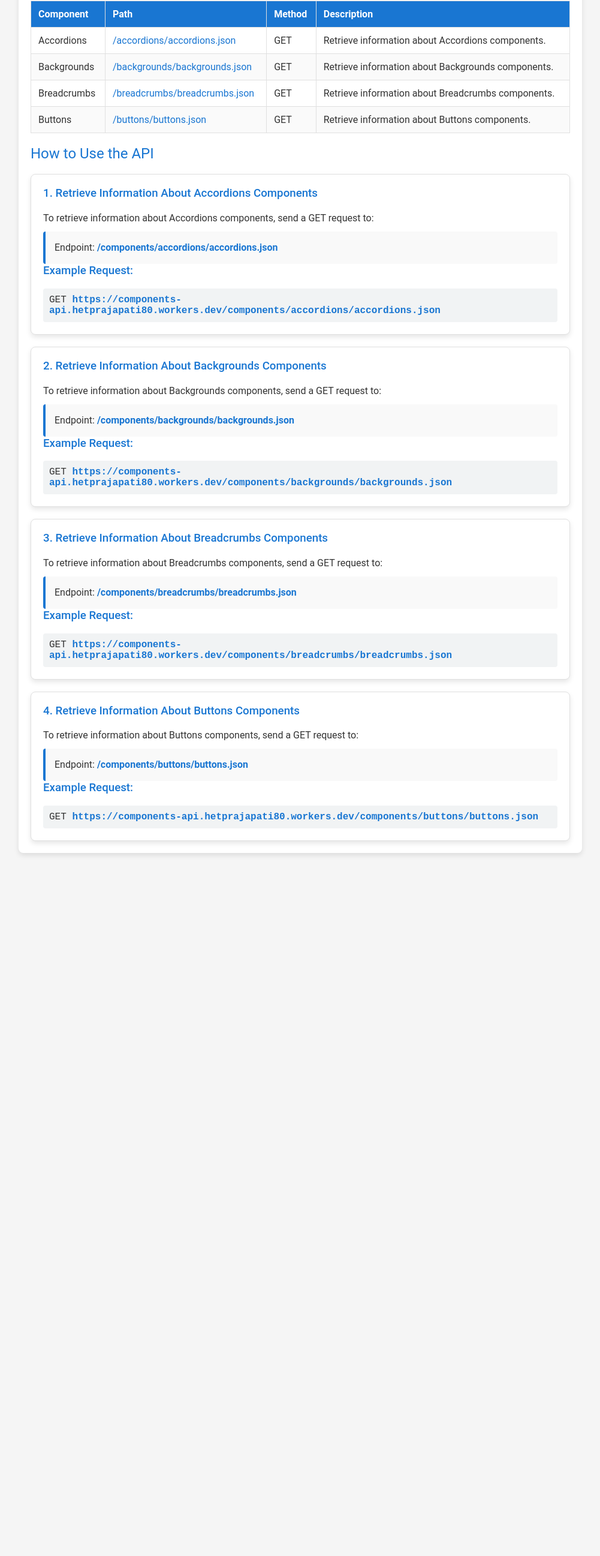
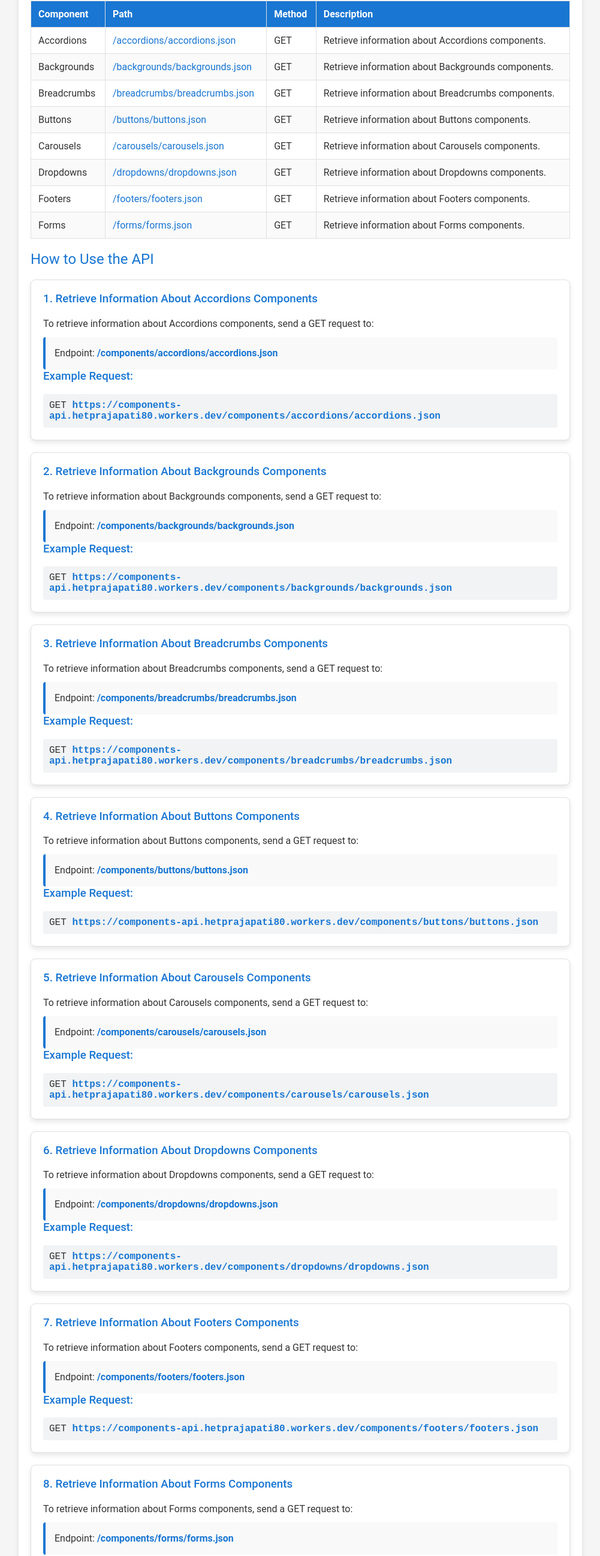
Before and after one commit to prajapatihet/hospitalinfo-api, a plain HTML site: page components.html in a window 1280 px wide. Shown: the part 206-2800 px from the top of the page at 60% size, without its empty margins (139-1140 px from the left). Before the commit the page ends 1668 px from the top, so only its background shows below. Drawn offline with Linux system fonts and the light colour scheme.

Commit message:
Update components.html

```diff
--- a/components.html
+++ b/components.html
@@ -203,11 +203,6 @@
                 padding: 10px;
             }
         }
-
-        .sortable:hover {
-            cursor: pointer;
-            text-decoration: underline;
-        }
     </style>
 </head>
 
@@ -220,10 +215,10 @@
             <table>
                 <thead>
                     <tr>
-                        <th class="sortable" onclick="sortTable(0)">Component</th>
-                        <th class="sortable" onclick="sortTable(1)">Path</th>
-                        <th class="sortable" onclick="sortTable(2)">Method</th>
-                        <th class="sortable" onclick="sortTable(3)">Description</th>
+                        <th>Component</th>
+                        <th>Path</th>
+                        <th>Method</th>
+                        <th>Description</th>
                     </tr>
                 </thead>
                 <tbody>
@@ -258,6 +253,38 @@
                                 target="_blank">/buttons/buttons.json</a></td>
                         <td data-label="Method">GET</td>
                         <td data-label="Description">Retrieve information about Buttons components.</td>
+                    </tr>
+                    <tr>
+                        <td data-label="Component">Carousels</td>
+                        <td data-label="Path"><a
+                                href="https://components-api.hetprajapati80.workers.dev/components/carousels/carousels.json"
+                                target="_blank">/carousels/carousels.json</a></td>
+                        <td data-label="Method">GET</td>
+                        <td data-label="Description">Retrieve information about Carousels components.</td>
+                    </tr>
+                    <tr>
+                        <td data-label="Component">Dropdowns</td>
+                        <td data-label="Path"><a
+                                href="https://components-api.hetprajapati80.workers.dev/components/dropdowns/dropdowns.json"
+                                target="_blank">/dropdowns/dropdowns.json</a></td>
+                        <td data-label="Method">GET</td>
+                        <td data-label="Description">Retrieve information about Dropdowns components.</td>
+                    </tr>
+                    <tr>
+                        <td data-label="Component">Footers</td>
+                        <td data-label="Path"><a
+                                href="https://components-api.hetprajapati80.workers.dev/components/footers/footers.json"
+                                target="_blank">/footers/footers.json</a></td>
+                        <td data-label="Method">GET</td>
+                        <td data-label="Description">Retrieve information about Footers components.</td>
+                    </tr>
+                    <tr>
+                        <td data-label="Component">Forms</td>
+                        <td data-label="Path"><a
+                                href="https://components-api.hetprajapati80.workers.dev/components/forms/forms.json"
+                                target="_blank">/forms/forms.json</a></td>
+                        <td data-label="Method">GET</td>
+                        <td data-label="Description">Retrieve information about Forms components.</td>
                     </tr>
                 </tbody>
             </table>
@@ -325,24 +352,66 @@
             </div>
         </div>
 
+        <div class="card">
+            <h3>5. Retrieve Information About Carousels Components</h3>
+            <p>To retrieve information about Carousels components, send a GET request to:</p>
+            <div class="instructions">
+                <p>Endpoint: <a
+                        href="https://components-api.hetprajapati80.workers.dev/components/carousels/carousels.json"
+                        target="_blank">/components/carousels/carousels.json</a></p>
+            </div>
+            <h3>Example Request:</h3>
+            <div class="example">
+                GET <a href="https://components-api.hetprajapati80.workers.dev/components/carousels/carousels.json"
+                    target="_blank">https://components-api.hetprajapati80.workers.dev/components/carousels/carousels.json</a>
+            </div>
+        </div>
+
+        <div class="card">
+            <h3>6. Retrieve Information About Dropdowns Components</h3>
+            <p>To retrieve information about Dropdowns components, send a GET request to:</p>
+            <div class="instructions">
+                <p>Endpoint: <a
+                        href="https://components-api.hetprajapati80.workers.dev/components/dropdowns/dropdowns.json"
+                        target="_blank">/components/dropdowns/dropdowns.json</a></p>
+            </div>
+            <h3>Example Request:</h3>
+            <div class="example">
+                GET <a href="https://components-api.hetprajapati80.workers.dev/components/dropdowns/dropdowns.json"
+                    target="_blank">https://components-api.hetprajapati80.workers.dev/components/dropdowns/dropdowns.json</a>
+            </div>
+        </div>
+
+        <div class="card">
+            <h3>7. Retrieve Information About Footers Components</h3>
+            <p>To retrieve information about Footers components, send a GET request to:</p>
+            <div class="instructions">
+                <p>Endpoint: <a
+                        href="https://components-api.hetprajapati80.workers.dev/components/footers/footers.json"
+                        target="_blank">/components/footers/footers.json</a></p>
+            </div>
+            <h3>Example Request:</h3>
+            <div class="example">
+                GET <a href="https://components-api.hetprajapati80.workers.dev/components/footers/footers.json"
+                    target="_blank">https://components-api.hetprajapati80.workers.dev/components/footers/footers.json</a>
+            </div>
+        </div>
+
+        <div class="card">
+            <h3>8. Retrieve Information About Forms Components</h3>
+            <p>To retrieve information about Forms components, send a GET request to:</p>
+            <div class="instructions">
+                <p>Endpoint: <a
+                        href="https://components-api.hetprajapati80.workers.dev/components/forms/forms.json"
+                        target="_blank">/components/forms/forms.json</a></p>
+            </div>
+            <h3>Example Request:</h3>
+            <div class="example">
+                GET <a href="https://components-api.hetprajapati80.workers.dev/components/forms/forms.json"
+                    target="_blank">https://components-api.hetprajapati80.workers.dev/components/forms/forms.json</a>
+            </div>
+        </div>
     </div>
-
-    <script>
-        function sortTable(columnIndex) {
-            const table = document.querySelector("table tbody");
-            const rows = Array.from(table.querySelectorAll("tr"));
-
-            const sortedRows = rows.sort((a, b) => {
-                const aText = a.querySelector(`td:nth-child(${columnIndex + 1})`).textContent.trim();
-                const bText = b.querySelector(`td:nth-child(${columnIndex + 1})`).textContent.trim();
-
-                return aText.localeCompare(bText);
-            });
-
-            table.innerHTML = "";
-            sortedRows.forEach(row => table.appendChild(row));
-        }
-    </script>
 </body>
 
 </html>
```
